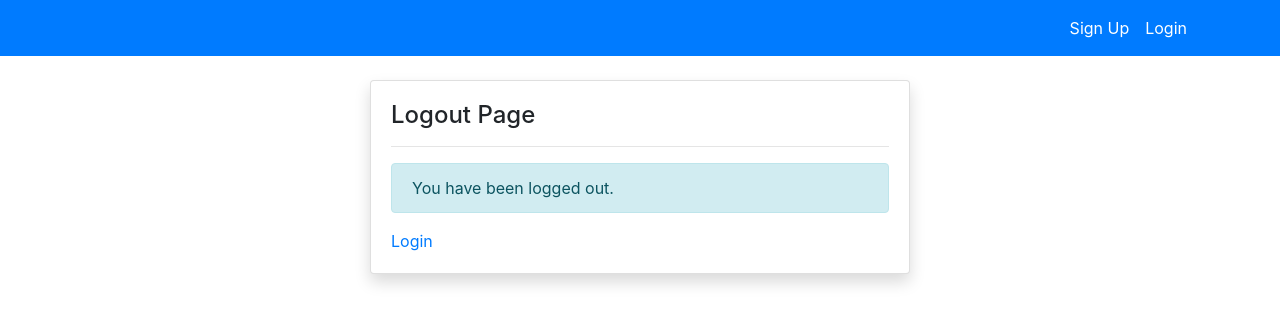
After one commit to dripton-art/Blog-app, a Django app: template projects/postscribers/templates/users/logout.html in a window 1280 px wide. The commit adds this page. Shown: the top 324 px of the page. Run offline with Django 5.2, Linux system fonts and the light colour scheme; the template is opened without the code that fills it, so the values that code supplies are empty; some libraries are stand-ins or nearby versions.

Commit message:
Implement user authentication with login and logout functionality, update navigation, and adjust URL patterns

```diff
--- a/projects/postscribers/blog/urls.py
+++ b/projects/postscribers/blog/urls.py
@@ -2,5 +2,5 @@ from django.urls import path
 from .import views
 
 urlpatterns = [
-    path('', views.index, name='blog-index'),
+    path('blog/', views.index, name='blog-index'),
 ]
--- a/projects/postscribers/postscribers/settings.py
+++ b/projects/postscribers/postscribers/settings.py
@@ -119,6 +119,8 @@ CRISPY_TEMPLATE_PACK = "bootstrap4"
 # Static files (CSS, JavaScript, Images)
 # https://docs.djangoproject.com/en/5.2/howto/static-files/
 
+LOGIN_REDIRECT_URL = 'blog-index'
+
 STATIC_URL = "static/"
 
 # Default primary key field type
--- a/projects/postscribers/templates/partials/nav.html
+++ b/projects/postscribers/templates/partials/nav.html
@@ -1,19 +1,37 @@
 <nav class="navbar navbar-expand-lg navbar-primary bg-primary fixed-top">
-    <div class="container">
-  <a class="navbar-brand text-white" href="#">Navbar</a>
-  <button class="navbar-toggler" type="button" data-toggle="collapse" data-target="#navbarSupportedContent" aria-controls="navbarSupportedContent" aria-expanded="false" aria-label="Toggle navigation">
-    <span class="navbar-toggler-icon"></span>
-  </button>
+  <div class="container">
+    {% if request.user.is_authenticated %}
+    <a class="navbar-brand text-white" href="{% url 'blog-index' %}">PostScribers</a>
+    <button class="navbar-toggler" type="button" data-toggle="collapse" data-target="#navbarSupportedContent" aria-controls="navbarSupportedContent" aria-expanded="false" aria-label="Toggle navigation">
+      <span class="navbar-toggler-icon"></span>
+    </button>
 
   <div class="collapse navbar-collapse" id="navbarSupportedContent">
-    <ul class="navbar-nav mr-auto">
+    <ul class="navbar-nav ml-auto">
       <li class="nav-item active">
-        <a class="nav-link text-white" href="#">Home <span class="sr-only">(current)</span></a>
+        <a class="nav-link text-white" href="#">Profile <span class="sr-only">(current)</span></a>
+      </li>
+
+<li class="nav-item">
+  <form method="post" action="{% url 'users-logout' %}" style="display:inline;">
+    {% csrf_token %}
+    <button type="submit" class="btn btn-link nav-link text-white" style="border:none; background:none; cursor:pointer;">
+      Logout
+    </button>
+  </form>
+</li>
+    </ul>
+
+    {% else %}
+    <ul class="navbar-nav ml-auto">
+      <li class="nav-item active">
+        <a class="nav-link text-white" href="{% url 'users-sign-up' %}">Sign Up <span class="sr-only">(current)</span></a>
       </li>
       <li class="nav-item">
-        <a class="nav-link text-white" href="#">Link</a>
+        <a class="nav-link text-white" href="{% url 'users-login' %}">Login</a>
       </li>
     </ul>
+    {% endif %}
     </div>
   </div>
 </nav>
--- /dev/null
+++ b/projects/postscribers/templates/users/logout.html
@@ -0,0 +1,21 @@
+{% extends 'partials/base.html' %}
+{% block title %}Logout Page{% endblock %}
+{% load crispy_forms_tags %}
+{% block content %}
+<div class="container">
+    <div class="row mt-5 pt-3">
+        <div class="col-md-6 offset-md-3">
+            <div class="card my-3 shadow">
+                <div class="card-body">
+                    <h4>Logout Page</h4>
+                    <hr>
+                    <div class="alert alert-info">
+                        You have been logged out.
+                    </div>
+                    <a href="{% url 'users-login' %}">Login</a>
+                </div>
+            </div>
+        </div>
+    </div>
+</div>
+{% endblock %}
--- a/projects/postscribers/users/forms.py
+++ b/projects/postscribers/users/forms.py
@@ -11,5 +11,6 @@ class SignUpForm(UserCreationForm):
 
     def __init__(self, *args, **kwargs):
         super(SignUpForm, self).__init__(*args, **kwargs)
+
         for fieldname in ['username', 'email', 'password1', 'password2']:
             self.fields[fieldname].help_text = None
--- a/projects/postscribers/users/urls.py
+++ b/projects/postscribers/users/urls.py
@@ -1,7 +1,9 @@
 from django.urls import path
 from .import views
-
+from django.contrib.auth import views as auth_views
 
 urlpatterns = [
     path('sign_up/', views.sign_up, name='users-sign-up'),
+    path('', auth_views.LoginView.as_view(template_name='users/login.html'), name='users-login'),
+    path('logout/', auth_views.LogoutView.as_view(template_name='users/logout.html'), name='users-logout'),
 ]
```
Also changed, not shown: projects/postscribers/templates/users/login.html (added, +30 -0 lines), projects/postscribers/db.sqlite3.
